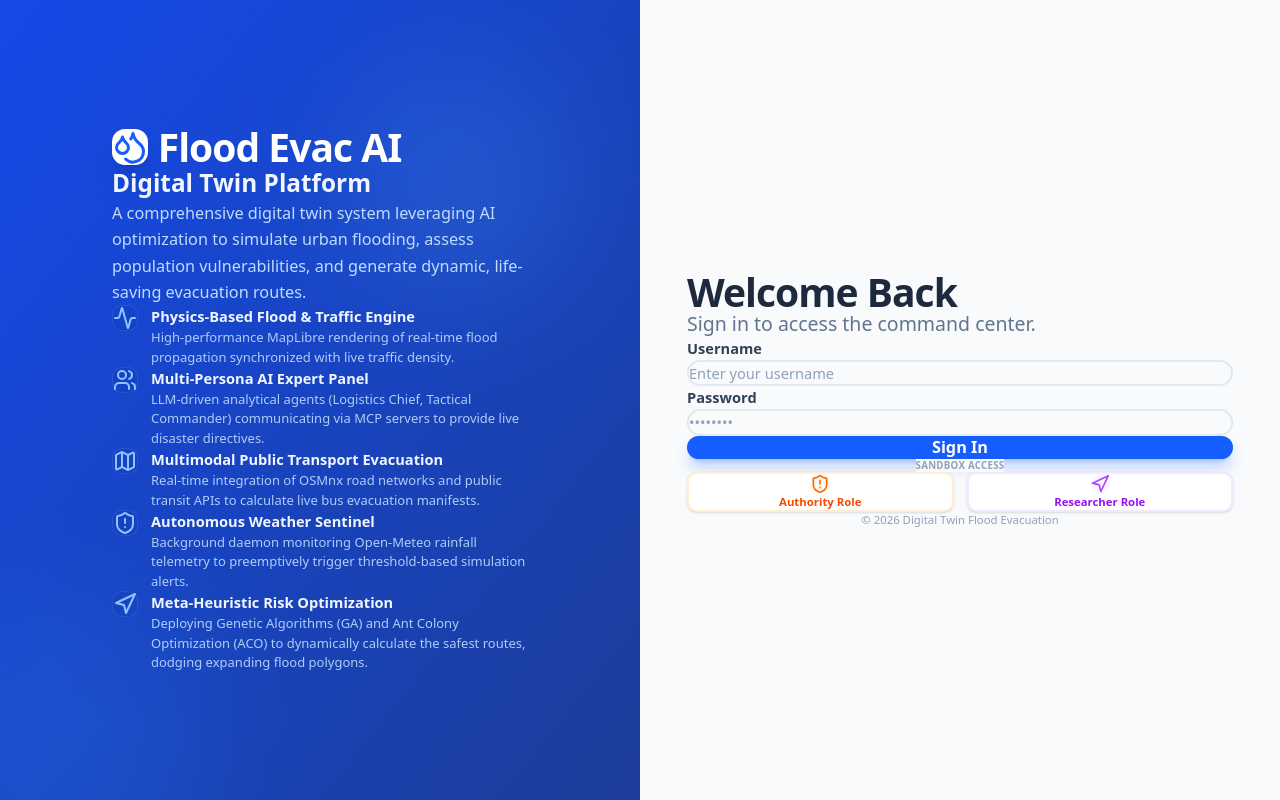
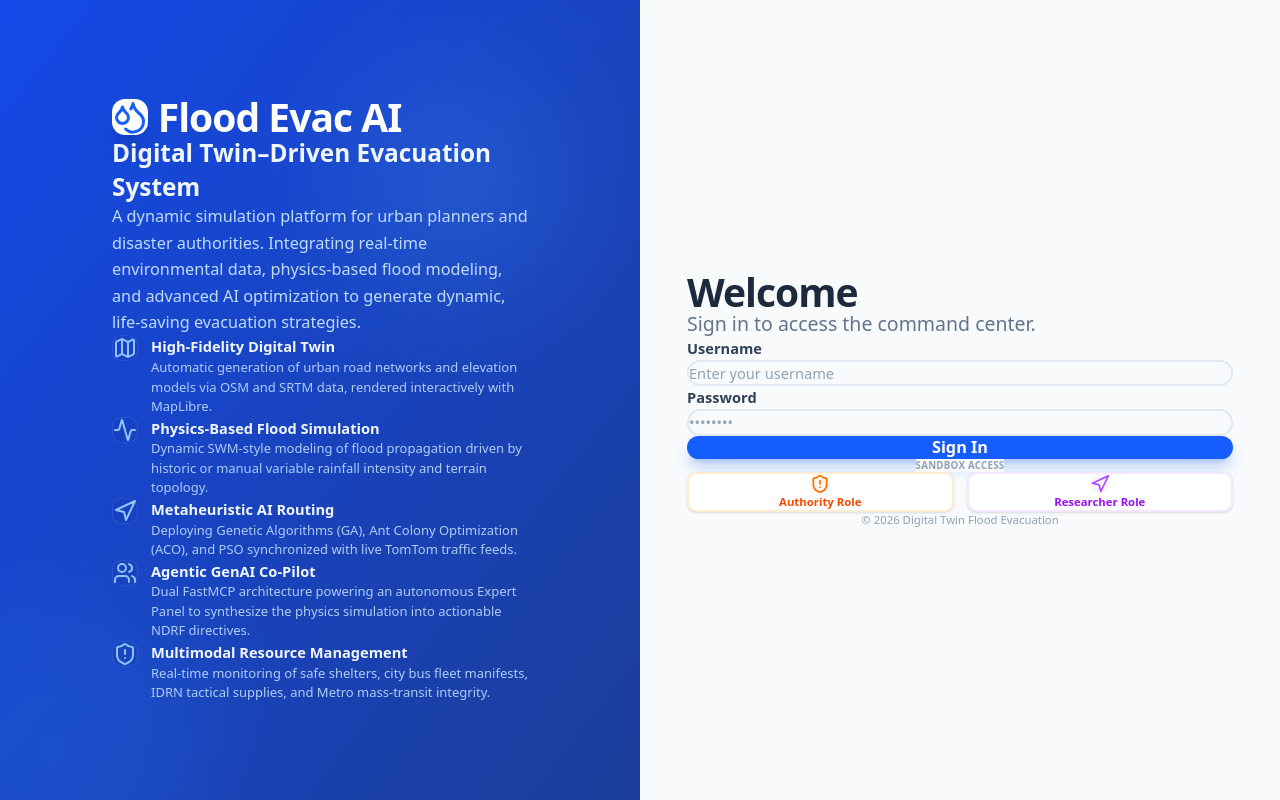
Before and after one commit to dicoder4/Digital-Twin-Driven-Flood-Evacuation-System-Using-AI-Optimization, a React app in the folder UrbanFloodReact/frontend/: page /login in a window 1280 px wide. Built offline with nearby package versions, Linux system fonts and the light colour scheme; the HTML template or start-up script is replaced by a standard one.

Commit message:
altered the login page info written

```diff
--- a/UrbanFloodReact/frontend/src/pages/LoginPage.jsx
+++ b/UrbanFloodReact/frontend/src/pages/LoginPage.jsx
@@ -1,4 +1,4 @@
-import React, { useState } from 'react';
+import React, { useState, useEffect } from 'react';
 import { useNavigate } from 'react-router-dom';
 import { Droplets, ShieldAlert, Navigation, Activity, Users, Map } from 'lucide-react';
 import { useAuth } from '../context/AuthContext';
@@ -8,8 +8,17 @@ const LoginPage = () => {
   const [password, setPassword] = useState('');
   const [error, setError] = useState(null);
   const [loading, setLoading] = useState(false);
+  const [isFirstVisit, setIsFirstVisit] = useState(false);
   const { login } = useAuth();
   const navigate = useNavigate();
+
+  useEffect(() => {
+    const visited = localStorage.getItem('hasVisitedBefore');
+    if (!visited) {
+      setIsFirstVisit(true);
+      localStorage.setItem('hasVisitedBefore', 'true');
+    }
+  }, []);
 
   const handleLogin = async (e) => {
     e.preventDefault();
@@ -78,48 +87,48 @@ const LoginPage = () => {
             </div>
             <h1 className="text-5xl font-extrabold tracking-tight">Flood Evac AI</h1>
           </div>
-          <h2 className="text-3xl font-semibold mb-6 text-blue-50 leading-snug">Digital Twin Platform</h2>
+          <h2 className="text-3xl font-semibold mb-6 text-blue-50 leading-snug">Digital Twin–Driven Evacuation System</h2>
           <p className="text-blue-200 text-xl mb-12 leading-relaxed">
-            A comprehensive digital twin system leveraging AI optimization to simulate urban flooding, assess population vulnerabilities, and generate dynamic, life-saving evacuation routes.
+            A dynamic simulation platform for urban planners and disaster authorities. Integrating real-time environmental data, physics-based flood modeling, and advanced AI optimization to generate dynamic, life-saving evacuation strategies.
           </p>
           <div className="space-y-6">
             <div className="flex items-start gap-4">
+              <div className="bg-blue-800/40 p-3 rounded-xl border border-blue-400/20"><Map size={24} className="text-blue-300" /></div>
+              <div>
+                <h3 className="font-semibold text-lg text-blue-50">High-Fidelity Digital Twin</h3>
+                <p className="text-blue-200/90 mt-1">Automatic generation of urban road networks and elevation models via OSM and SRTM data, rendered interactively with MapLibre.</p>
+              </div>
+            </div>
+
+            <div className="flex items-start gap-4">
               <div className="bg-blue-800/40 p-3 rounded-xl border border-blue-400/20"><Activity size={24} className="text-blue-300" /></div>
               <div>
-                <h3 className="font-semibold text-lg text-blue-50">Physics-Based Flood & Traffic Engine</h3>
-                <p className="text-blue-200/90 mt-1">High-performance MapLibre rendering of real-time flood propagation synchronized with live traffic density.</p>
+                <h3 className="font-semibold text-lg text-blue-50">Physics-Based Flood Simulation</h3>
+                <p className="text-blue-200/90 mt-1">Dynamic SWM-style modeling of flood propagation driven by historic or manual variable rainfall intensity and terrain topology.</p>
+              </div>
+            </div>
+
+            <div className="flex items-start gap-4">
+              <div className="bg-blue-800/40 p-3 rounded-xl border border-blue-400/20"><Navigation size={24} className="text-blue-300" /></div>
+              <div>
+                <h3 className="font-semibold text-lg text-blue-50">Metaheuristic AI Routing</h3>
+                <p className="text-blue-200/90 mt-1">Deploying Genetic Algorithms (GA), Ant Colony Optimization (ACO), and PSO synchronized with live TomTom traffic feeds.</p>
               </div>
             </div>
 
             <div className="flex items-start gap-4">
               <div className="bg-blue-800/40 p-3 rounded-xl border border-blue-400/20"><Users size={24} className="text-blue-300" /></div>
               <div>
-                <h3 className="font-semibold text-lg text-blue-50">Multi-Persona AI Expert Panel</h3>
-                <p className="text-blue-200/90 mt-1">LLM-driven analytical agents (Logistics Chief, Tactical Commander) communicating via MCP servers to provide live disaster directives.</p>
-              </div>
-            </div>
-
-            <div className="flex items-start gap-4">
-              <div className="bg-blue-800/40 p-3 rounded-xl border border-blue-400/20"><Map size={24} className="text-blue-300" /></div>
-              <div>
-                <h3 className="font-semibold text-lg text-blue-50">Multimodal Public Transport Evacuation</h3>
-                <p className="text-blue-200/90 mt-1">Real-time integration of OSMnx road networks and public transit APIs to calculate live bus evacuation manifests.</p>
+                <h3 className="font-semibold text-lg text-blue-50">Agentic GenAI Co-Pilot</h3>
+                <p className="text-blue-200/90 mt-1">Dual FastMCP architecture powering an autonomous Expert Panel to synthesize the physics simulation into actionable NDRF directives.</p>
               </div>
             </div>
 
             <div className="flex items-start gap-4">
               <div className="bg-blue-800/40 p-3 rounded-xl border border-blue-400/20"><ShieldAlert size={24} className="text-blue-300" /></div>
               <div>
-                <h3 className="font-semibold text-lg text-blue-50">Autonomous Weather Sentinel</h3>
-                <p className="text-blue-200/90 mt-1">Background daemon monitoring Open-Meteo rainfall telemetry to preemptively trigger threshold-based simulation alerts.</p>
-              </div>
-            </div>
-
-            <div className="flex items-start gap-4">
-              <div className="bg-blue-800/40 p-3 rounded-xl border border-blue-400/20"><Navigation size={24} className="text-blue-300" /></div>
-              <div>
-                <h3 className="font-semibold text-lg text-blue-50">Meta-Heuristic Risk Optimization</h3>
-                <p className="text-blue-200/90 mt-1">Deploying Genetic Algorithms (GA) and Ant Colony Optimization (ACO) to dynamically calculate the safest routes, dodging expanding flood polygons.</p>
+                <h3 className="font-semibold text-lg text-blue-50">Multimodal Resource Management</h3>
+                <p className="text-blue-200/90 mt-1">Real-time monitoring of safe shelters, city bus fleet manifests, IDRN tactical supplies, and Metro mass-transit integrity.</p>
               </div>
             </div>
           </div>
@@ -138,7 +147,9 @@ const LoginPage = () => {
           </div>
 
           <div className="mb-12 text-center lg:text-left">
-            <h2 className="text-4xl xl:text-5xl font-bold text-slate-800 mb-4 tracking-tight">Welcome Back</h2>
+            <h2 className="text-4xl xl:text-5xl font-bold text-slate-800 mb-4 tracking-tight">
+              {isFirstVisit ? 'Welcome' : 'Welcome Back'}
+            </h2>
             <p className="text-slate-500 text-xl xl:text-2xl">Sign in to access the command center.</p>
           </div>
 
```
